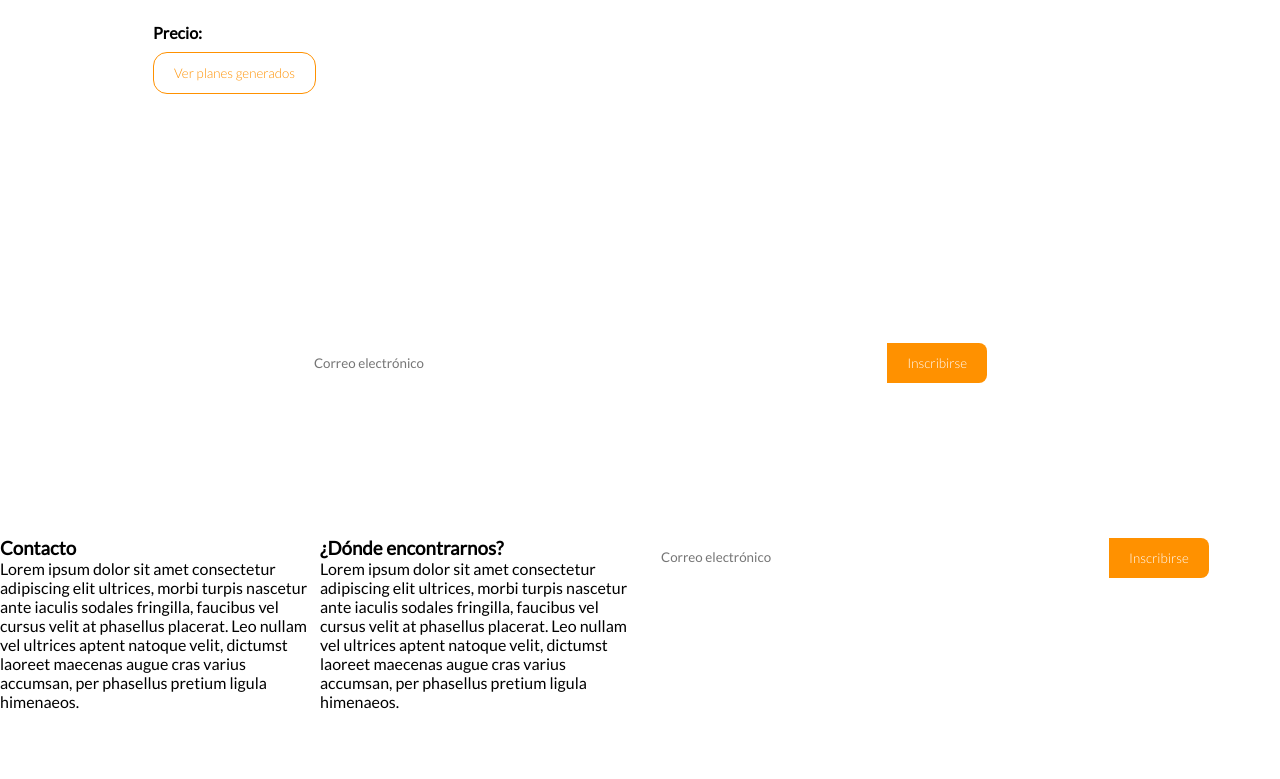
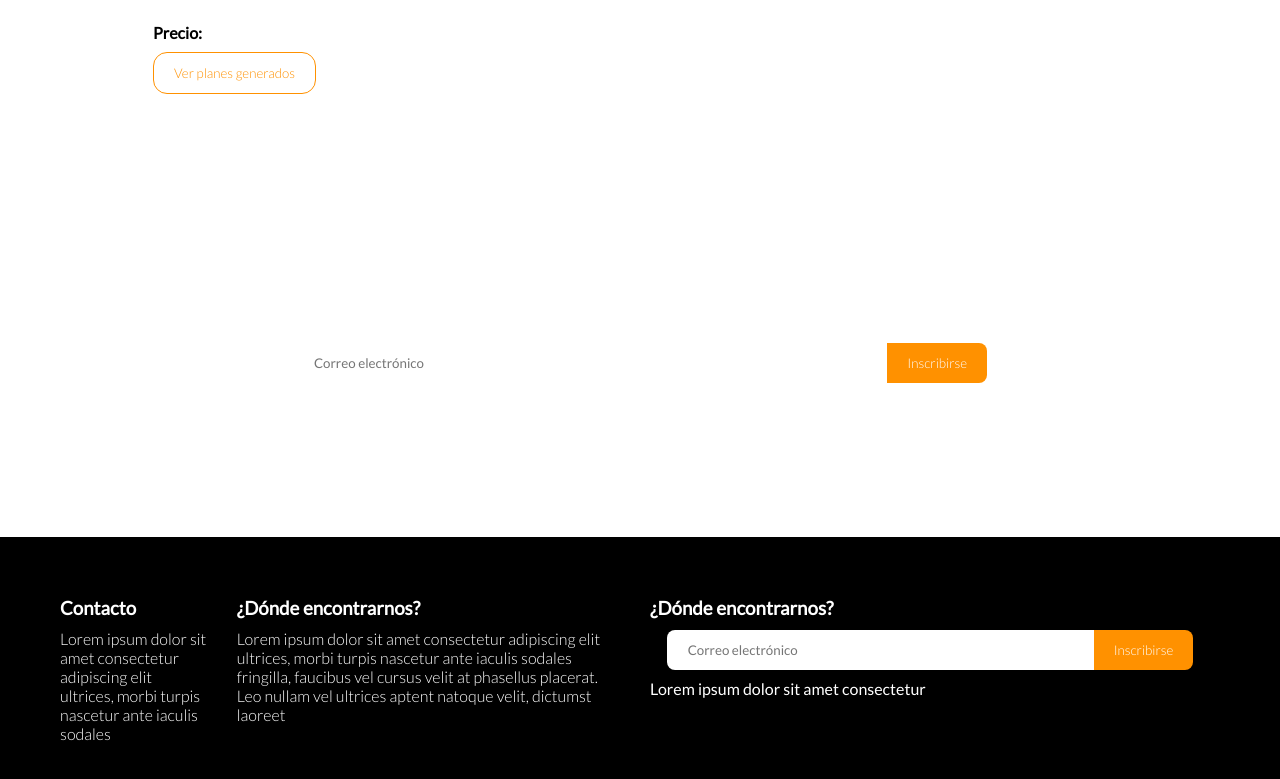
Before and after one commit to juanitaHoyos/LandingPage, a plain HTML site: page index.html in a window 1280 px wide. Shown: the part 2550-3329 px from the top of the page. Before the commit the page ends 3261 px from the top, so only its background shows below. Drawn offline with nearby package versions, Linux system fonts and the light colour scheme.

Commit message:
footer segunda parte

```diff
--- a/index.html
+++ b/index.html
@@ -306,19 +306,26 @@
         <div class="footer__cont">
                 <div class="footer__cont__contacto">
                         <h3 class="footer__cont__contacto__titulo">Contacto</h3>
-                   <p class="footer__cont__contacto__txt">Lorem ipsum dolor sit amet consectetur adipiscing elit ultrices, morbi turpis nascetur ante iaculis sodales fringilla, faucibus vel cursus velit at phasellus placerat. Leo nullam vel ultrices aptent natoque velit, dictumst laoreet maecenas augue cras varius accumsan, per phasellus pretium ligula himenaeos. </p>
+                   <p class="footer__cont__contacto__txt">Lorem ipsum dolor sit amet consectetur adipiscing elit ultrices, morbi turpis nascetur ante iaculis sodales  </p>
 
                    </div>
                    <div class="footer__cont__local">
                            <h3 class="footer__cont__local__titulo">¿Dónde encontrarnos?</h3>
-                           <p class="footer__cont__local__txt">Lorem ipsum dolor sit amet consectetur adipiscing elit ultrices, morbi turpis nascetur ante iaculis sodales fringilla, faucibus vel cursus velit at phasellus placerat. Leo nullam vel ultrices aptent natoque velit, dictumst laoreet maecenas augue cras varius accumsan, per phasellus pretium ligula himenaeos. </p>
+                           <p class="footer__cont__local__txt">Lorem ipsum dolor sit amet consectetur adipiscing elit ultrices, morbi turpis nascetur ante iaculis sodales fringilla, faucibus vel cursus velit at phasellus placerat. Leo nullam vel ultrices aptent natoque velit, dictumst laoreet  </p>
 
                    </div>
         </div>
 
         <div class="footer__suscripcion">
-                <input type="text" class="footer__suscripcion__correo" placeholder="Correo electrónico">
-                <button class="footer__suscripcion__btn">Inscribirse</button>
+
+                <h3 class="footer__suscripcion__titulo">¿Dónde encontrarnos?</h3>
+                <div class="footer__suscripcion__cont">
+                        <input type="text" class="footer__suscripcion__cont__correo" placeholder="Correo electrónico">
+                        <button class="footer__suscripcion__cont__btn">Inscribirse</button>
+                </div>
+                <p class="footer__suscripcion__txt">Lorem ipsum dolor sit amet consectetur   </p>
+
+
         </div>
 
     </section>
--- a/style/styles.scss
+++ b/style/styles.scss
@@ -933,7 +933,11 @@ html {}
 .footer{
 
   display: flex;
+  color: white;
+  background:black;
+  padding: 60px;
 
+  align-items: flex-start;
   &__cont{
 
     display: flex;
@@ -942,12 +946,26 @@ html {}
 
 
     &__contacto{
+      width: 100%;
 
+      padding-right: 30px;
+
+
+      &__txt{
+        padding-top: 10px;
+        font-weight: 100;
+      }
 
     }
 
     &__local{
 
+      padding-right: 30px;
+
+      &__txt{
+        padding-top: 10px;
+        font-weight: 100;
+      }
 
     }
 
@@ -955,11 +973,36 @@ html {}
 
 
   &__suscripcion{
+    display: flex;
+    flex-direction: column;
+    flex-wrap: nowrap;
+    justify-content: center;
+    align-content: center;
+    align-items: baseline;
+    padding: 0;
 
+
+    width:50%;
+
+    &__titulo{
+      padding-left: 10px ;
+    }
+
+    &__txt{
+      padding-top: 10px;
+      padding-left: 10px ;
+    }
+    &__cont{
+      padding-top: 10px;
       display: flex;
+    flex-direction: row;
     flex-wrap: nowrap;
+    justify-content: center;
+    align-content: center;
+    align-items: baseline;
+    width:100%;
+
     height: 40px;
-    width:50%;
 
       &__correo{
         width: 70%;
@@ -990,6 +1033,9 @@ html {}
         margin-top: 1px;
 
       }
+    }
+
+
 
   }
 
```
Also changed, not shown: style/styles.css, 1 other file. Lines whose indentation alone changed are shown as unchanged.
